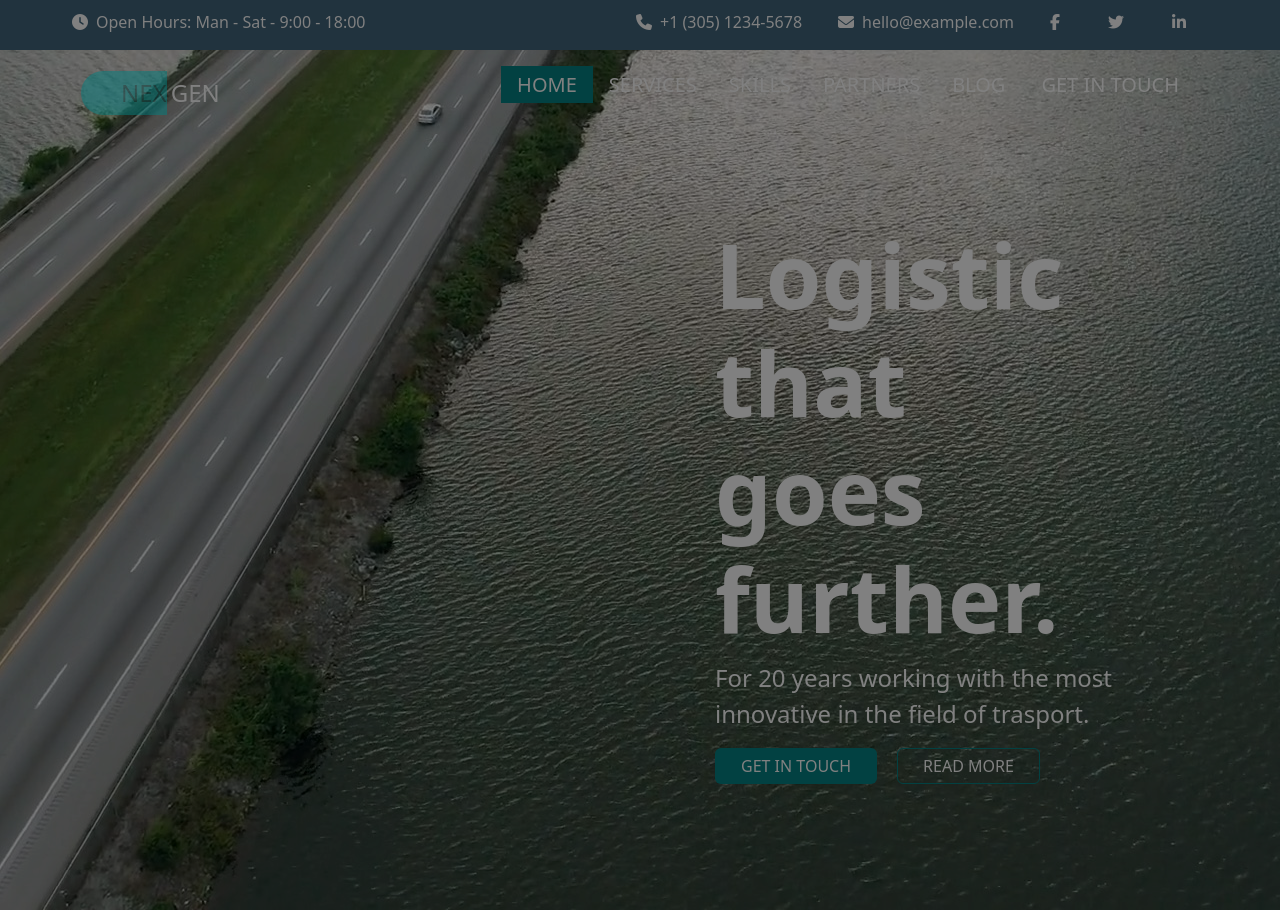
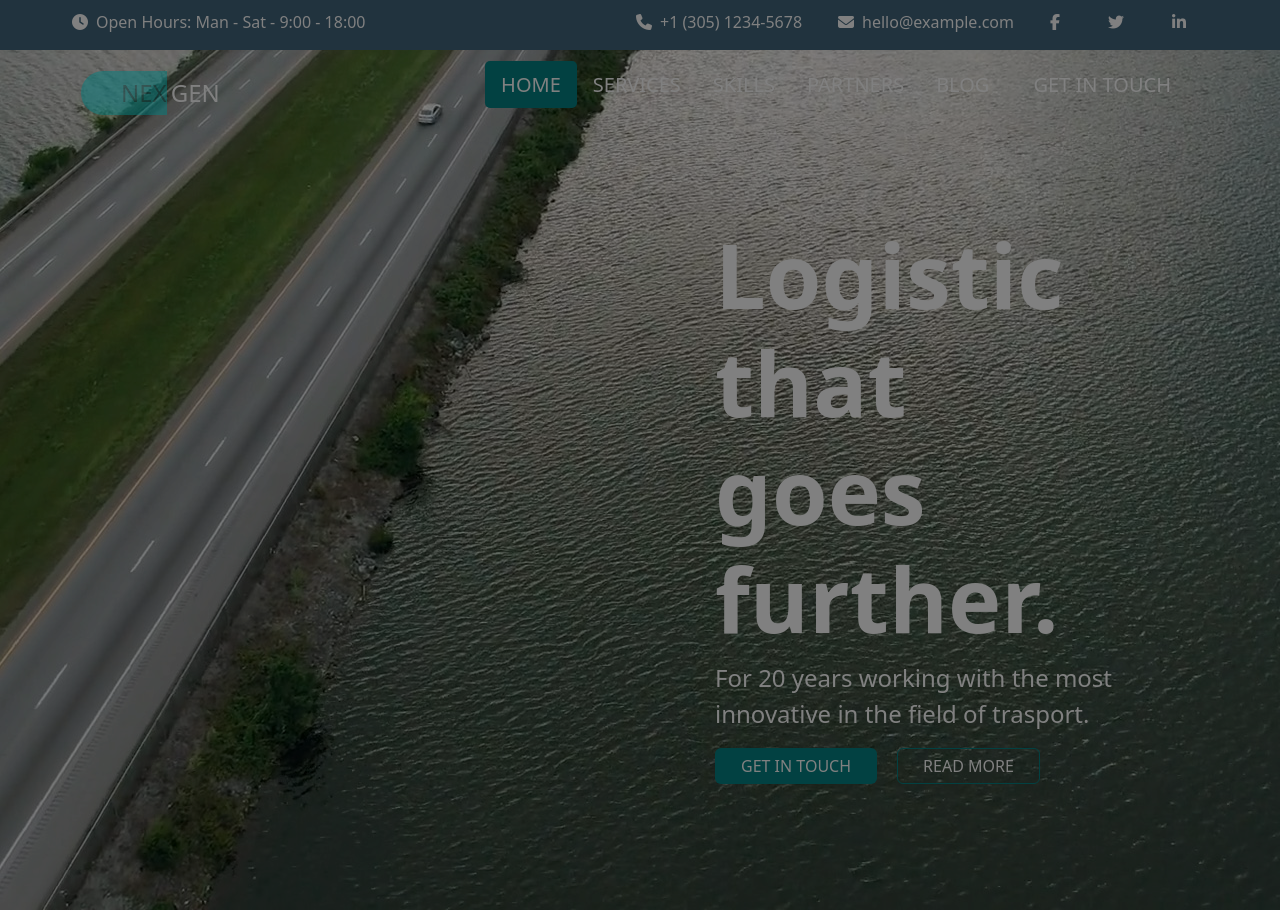
Before and after one commit to gaetano-94/proj-html-vuejs, a Vue app: page / in a window 1280 px wide. In both pictures the pointer is over the link "HOME". Built offline with nearby package versions, Linux system fonts and the light colour scheme.

Commit message:
feat: border-radius navbar

```diff
--- a/src/components/main/AppSezioneUno.vue
+++ b/src/components/main/AppSezioneUno.vue
@@ -35,7 +35,7 @@ export default {
               <a href="#" class="px-3 fs-5">Blog</a>
             </li>
             <li class="px-1">
-              <a href="#" class="px-3 fs-5">Get in Touch</a>
+              <a href="#" class="px-4 fs-5">Get in Touch</a>
             </li>
           </ul>
         </div>
@@ -93,7 +93,8 @@ section {
       text-transform: uppercase;
       &:hover {
         background-color: #058283;
-        padding: 5px;
+        padding: 10px;
+        border-radius: 5px;
       }
     }
   }
```
